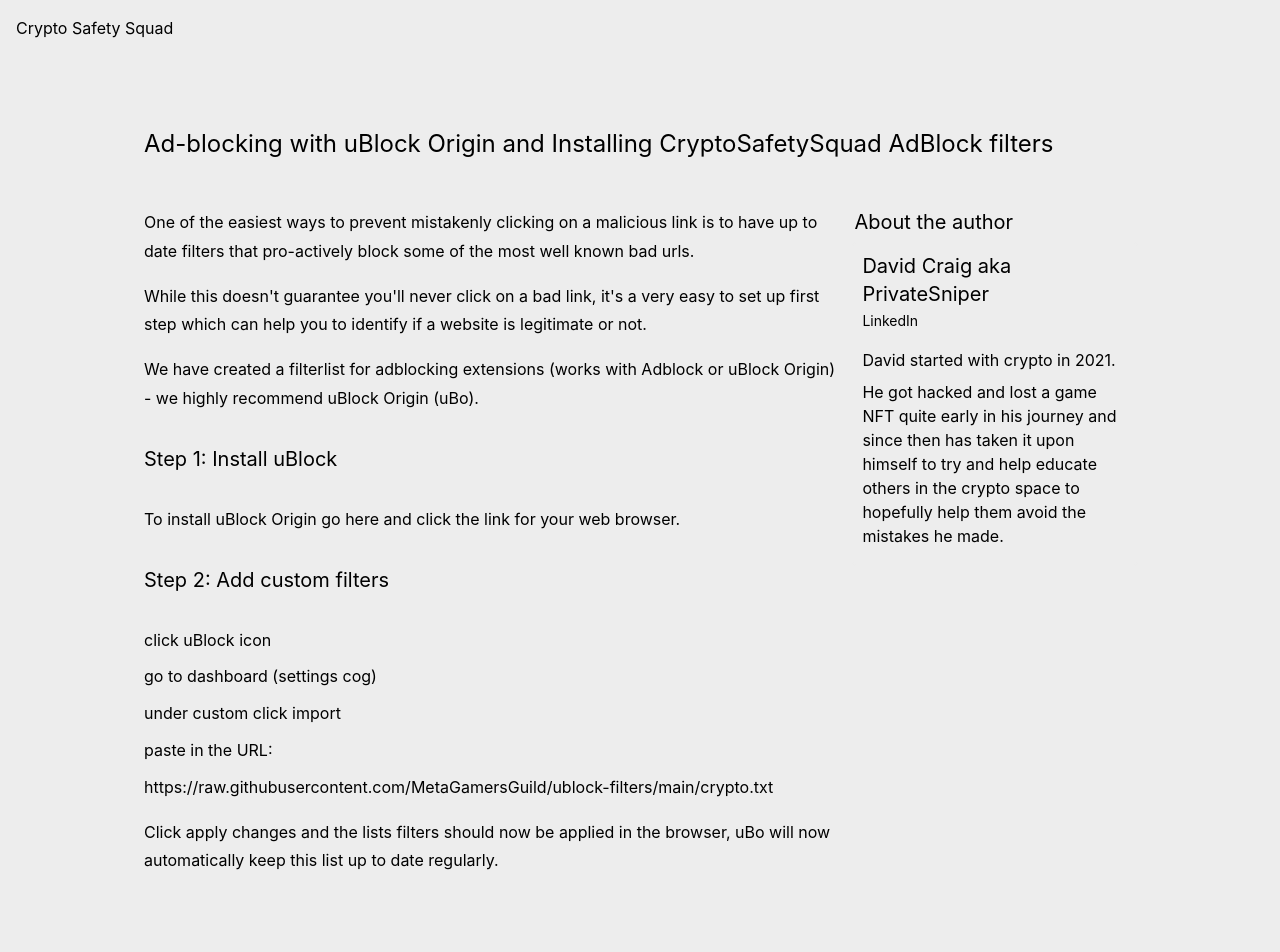
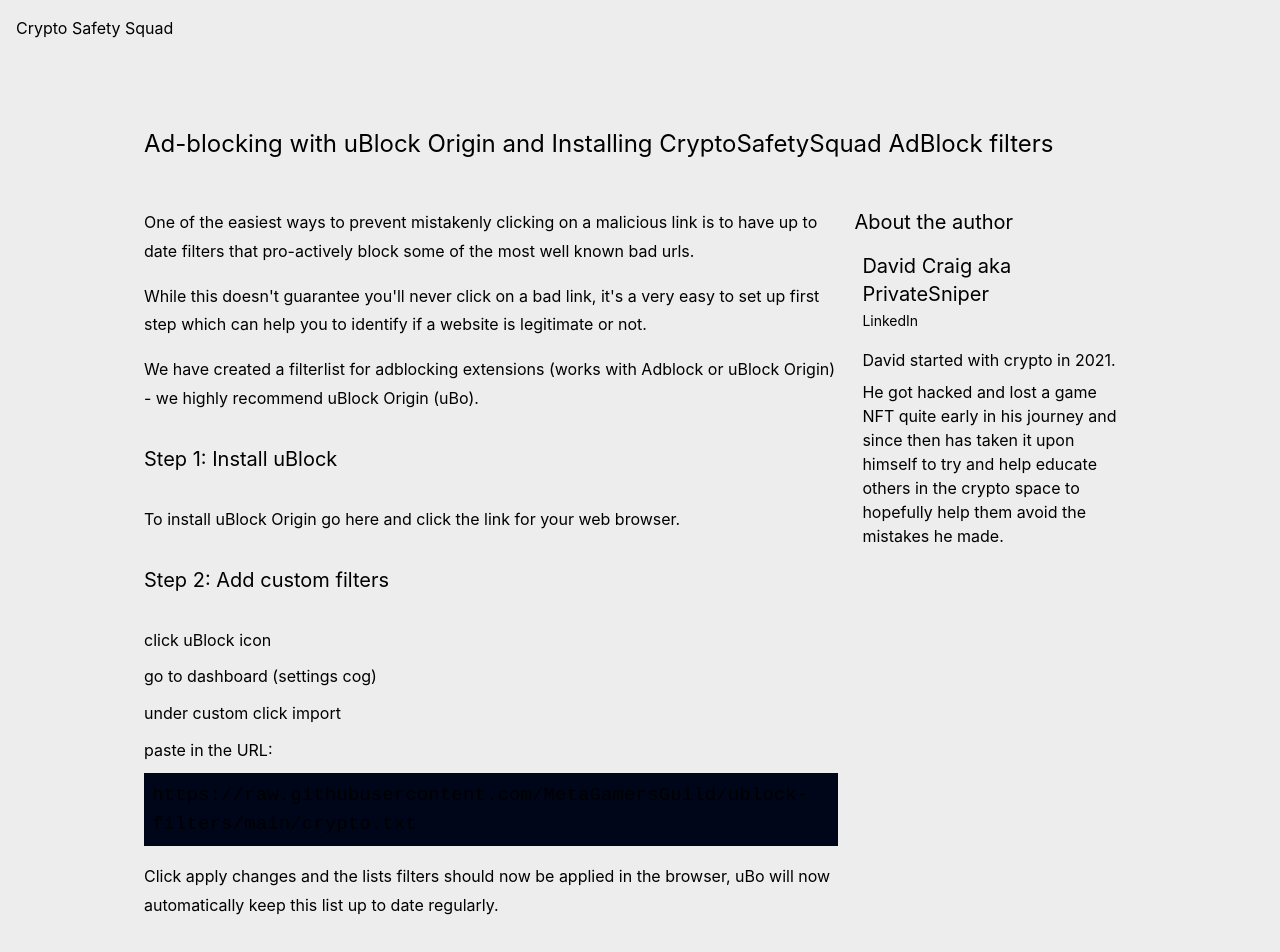
Before and after one commit to CryptoSafetySquad/website, a Next.js app: page /guides/adblock in a window 1280 px wide. Shown: the top 952 px of the page. Built offline with nearby package versions, Linux system fonts and the light colour scheme.

Commit message:
make strings in guides stand out more.

```diff
--- a/pages/guides/adblock.tsx
+++ b/pages/guides/adblock.tsx
@@ -20,9 +20,7 @@ const AdBlock: NextPage = () => {
         <li>under custom click import</li>
         <li>paste in the URL:</li>
         </ol>
-        <div className='code'>
-        <p>https://raw.githubusercontent.com/MetaGamersGuild/ublock-filters/main/crypto.txt</p>
-        </div>
+        <p><span className='string'>https://raw.githubusercontent.com/MetaGamersGuild/ublock-filters/main/crypto.txt</span></p>
         <p className='mb-8'>Click apply changes and the lists filters should now be applied in the browser, uBo will now automatically keep this list up to date regularly.</p>
         {/* <Discussion slug='guides/adblock' title='AdBlocking' /> */}
       </div>
--- a/styles/globals.css
+++ b/styles/globals.css
@@ -19,6 +19,7 @@
 
 :root {
   --bg-dark: hsl(225, 100%, 7%);
+  --bg-darker: hsl(225, 100%, 5%);
   --bg-light: hsl(0, 0%, 93%);
   --link-dark: hsl(187, 90%, 52%);
 }
@@ -57,6 +58,14 @@ a {
   line-height: 1.8rem;
 }
 
+.guide .string {
+  background-color: var(--bg-darker);
+  padding: 0.5rem;
+  font-family: monospace;
+  font-size: 1.2rem;
+  display: inline-block;
+}
+
 .guide p {
   @apply mb-4;
 }
```
